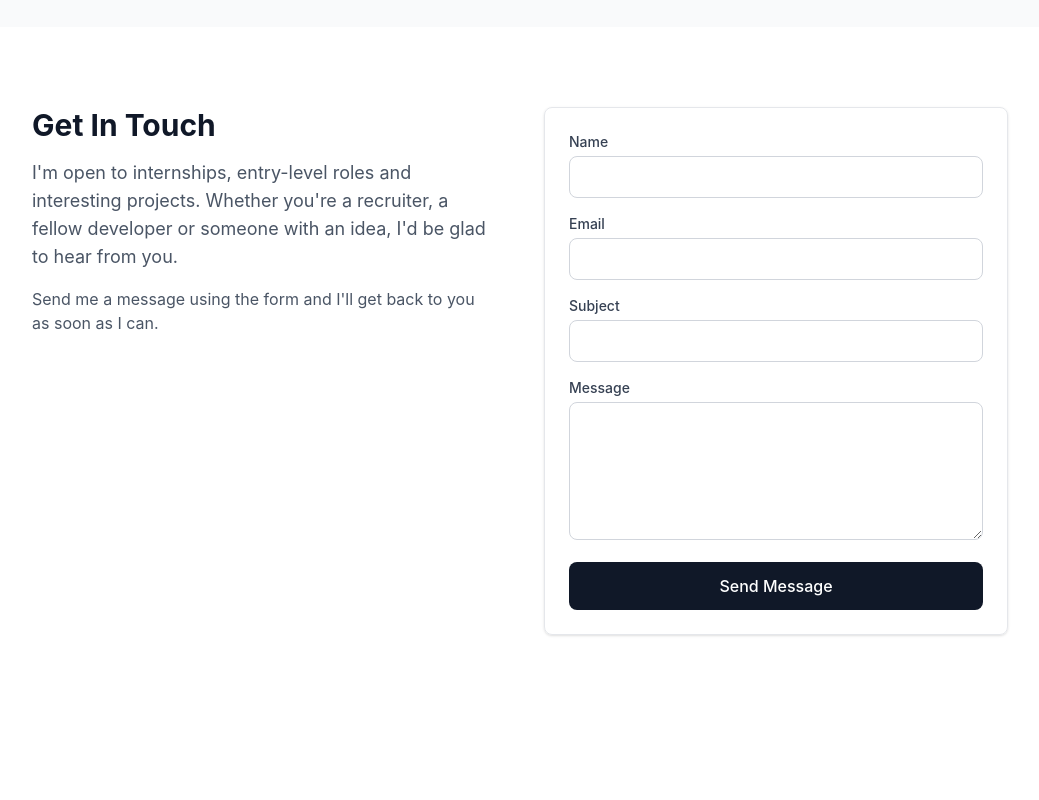
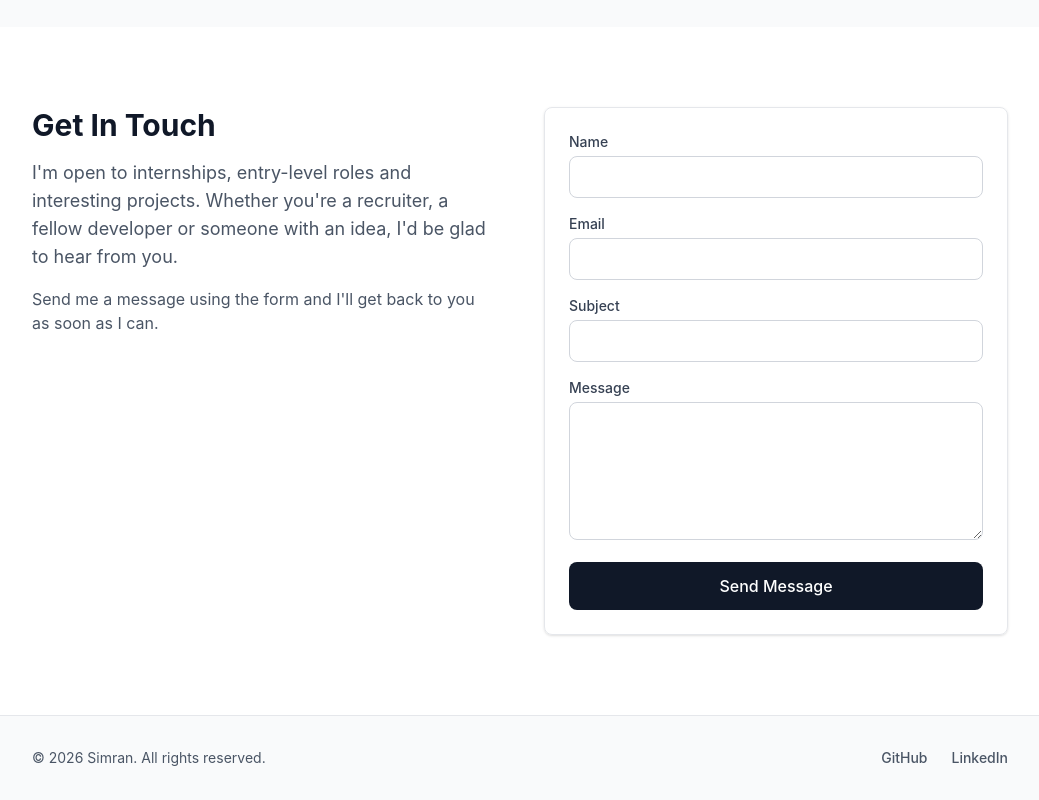
Before and after one commit to Simranjaswal123/Portfolio, a React (Vite) app in the folder frontend/: page / in a window 1280 px wide. Shown: the part 2604-3404 px from the top of the page, without its empty margins (120-1159 px from the left). Before the commit the page ends 3319 px from the top, so only its background shows below. Built offline with nearby package versions, Linux system fonts and the light colour scheme; no server answers.

Commit message:
Add portfolio footer

```diff
--- a/frontend/src/App.jsx
+++ b/frontend/src/App.jsx
@@ -5,6 +5,7 @@ import Skills from './components/Skills.jsx'
 import Experience from './components/Experience.jsx'
 import Education from './components/Education.jsx'
 import Contact from './components/Contact.jsx'
+import Footer from './components/Footer.jsx'
 import Home from './pages/Home.jsx'
 
 function App() {
@@ -18,6 +19,7 @@ function App() {
       <Experience />
       <Education />
       <Contact />
+      <Footer />
     </>
   )
 }
--- /dev/null
+++ b/frontend/src/components/Footer.jsx
@@ -0,0 +1,38 @@
+// PLACEHOLDER links: replace these with your real profile URLs.
+const GITHUB_URL = 'https://github.com/your-username'
+const LINKEDIN_URL = 'https://www.linkedin.com/in/your-username'
+
+function Footer() {
+  return (
+    <footer className="border-t border-gray-200 bg-gray-50">
+      <div className="mx-auto flex max-w-5xl flex-col items-center gap-3 px-6 py-8 text-sm text-gray-600 sm:flex-row sm:justify-between">
+        <p>© 2026 Simran. All rights reserved.</p>
+
+        <ul className="flex gap-6">
+          <li>
+            <a
+              href={GITHUB_URL}
+              target="_blank"
+              rel="noreferrer"
+              className="font-medium hover:text-black"
+            >
+              GitHub
+            </a>
+          </li>
+          <li>
+            <a
+              href={LINKEDIN_URL}
+              target="_blank"
+              rel="noreferrer"
+              className="font-medium hover:text-black"
+            >
+              LinkedIn
+            </a>
+          </li>
+        </ul>
+      </div>
+    </footer>
+  )
+}
+
+export default Footer
```
